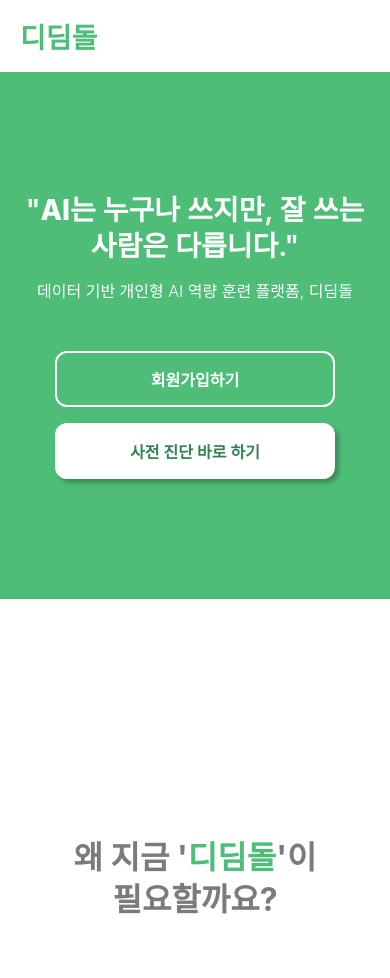
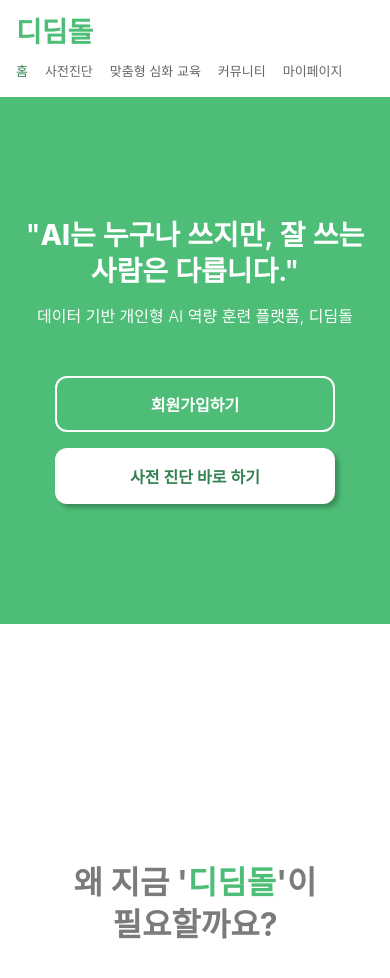
Before and after one commit to jungeun5264/didimdol-, a plain HTML site: page didimdol1-main/didimdol_예선/index.html in a window 390 px wide. Shown: the top 978 px of the page. Drawn offline with Linux system fonts and the light colour scheme; a web font is replaced by a local one.

Commit message:
Enhance mobile styles for header in style.css
Added media queries for mobile responsiveness in header styles.

```diff
--- a/didimdol1-main/didimdol_예선/style.css
+++ b/didimdol1-main/didimdol_예선/style.css
@@ -183,3 +183,15 @@ a:focus-visible { outline: 3px solid #1b5e3a; outline-offset: 3px; }
   .step__img { width: 100%; }
   .btn-dark { width: 100%; max-width: 300px; height: 110px; margin-top: 40px; font-size: 18px; }
 }
+
+/* 통합본: 모바일에서도 기존 디딤돌 메뉴를 접근할 수 있게 표시 */
+@media (max-width: 768px) {
+  .header { height: auto; min-height: 92px; flex-direction: column; align-items: stretch;
+            justify-content: center; gap: 7px; padding: 10px 16px; }
+  .header .logo { display: block; align-self: flex-start; }
+  .header .gnb { display: flex; width: 100%; gap: 17px; white-space: nowrap;
+                  overflow-x: auto; padding: 4px 0 7px; font-size: 13px; }
+  .header .gnb a, .header .gnb a + a,
+  .header .gnb a:nth-child(2), .header .gnb a:nth-child(3),
+  .header .gnb a:nth-child(4), .header .gnb a:nth-child(5) { margin-left: 0; flex: none; }
+}
```
